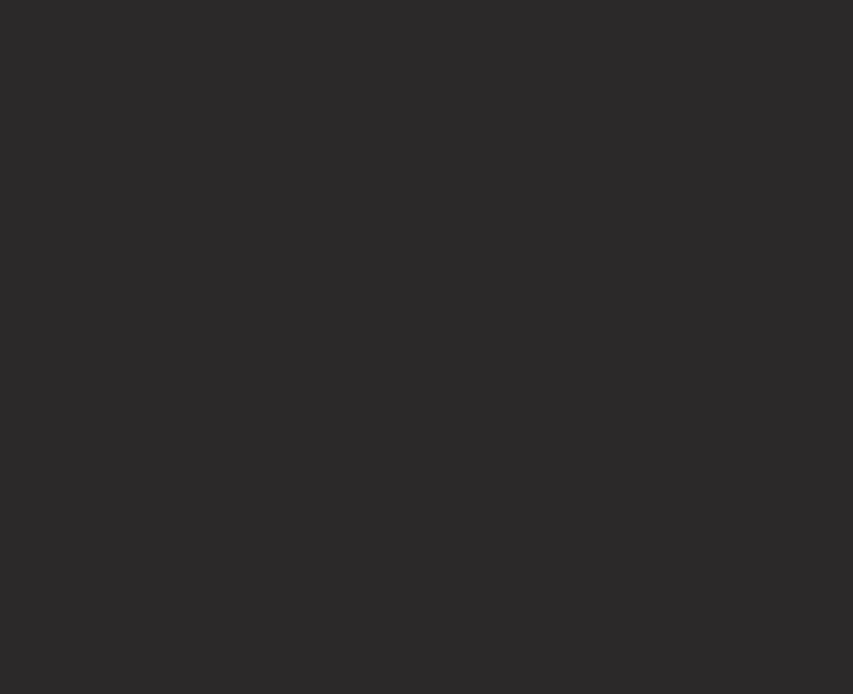
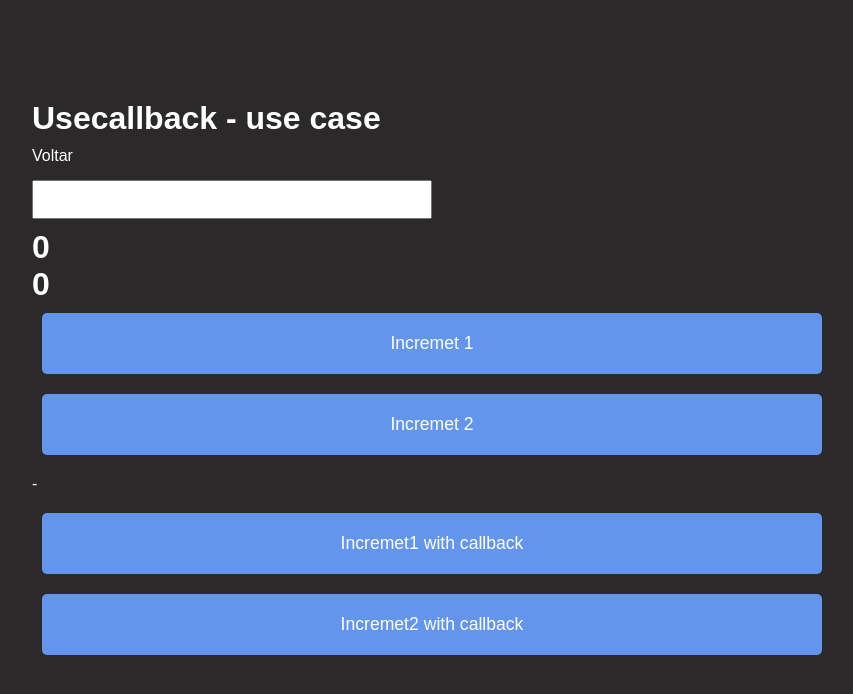
Before and after one commit to marcoscuomo/hooks, a React (Create React App) app: page /callback in a window 1280 px wide. Shown: the top 694 px of the page, without its empty margins (208-1061 px from the left). Built offline with nearby package versions, Linux system fonts and the light colour scheme.

Commit message:
Creating usecallback

```diff
--- /dev/null
+++ b/src/Callback.tsx
@@ -0,0 +1,49 @@
+import { useState, useCallback } from "react";
+import { Link } from "react-router-dom";
+
+import Display2 from "./components/Display2";
+import Display1 from "./components/Display1";
+
+export default function Callback() {
+
+  const [state, setState] = useState('');
+  const [digit1, setDigit1] = useState(0);
+  const [digit2, setDigit2] = useState(0);
+
+  const handleIncrement1 = useCallback(() => {
+    setDigit1(digit1 + 1)
+  }, [digit1])
+
+  const handleIncrement2 = useCallback(() => {
+    setDigit2(digit2 + 1)
+  }, [digit2])
+
+  const onChangeText = useCallback((event: any) => {
+    setState(event.target.value)
+  }, [])
+
+  return (
+    <main className="main">
+      <h1>Usecallback - use case</h1>
+      <p><Link to="/">Voltar</Link></p>
+
+
+      <div className="form_effect">
+        <input type="text" value={state} onChange={onChangeText} />
+      </div>
+
+      <div className="form_effect">
+        <Display1 digit={digit1} />
+        <Display2 digit={digit2} />
+
+        <button className="btnAction" onClick={() => setDigit1(digit1 + 1)}>Incremet 1</button>
+        <button className="btnAction" onClick={() => setDigit2(digit2 + 1)}>Incremet 2</button>
+        <p>-</p>
+        <button className="btnAction" onClick={handleIncrement1}>Incremet1 with callback</button>
+        <button className="btnAction" onClick={handleIncrement2}>Incremet2 with callback</button>
+      </div>
+
+
+    </main>
+  )
+}
--- a/src/Home.tsx
+++ b/src/Home.tsx
@@ -49,6 +49,9 @@ export default function Home() {
         <li>
           <Link to="/ref2">Use Ref 2</Link>
         </li>
+        <li>
+          <Link to="/callback">Use Callback</Link>
+        </li>
       </ul>
     </main>
   )
--- /dev/null
+++ b/src/components/Display1.tsx
@@ -0,0 +1,18 @@
+
+import {memo} from 'react';
+
+
+interface IPropsDisplay {
+  digit: number
+}
+
+function Display1({digit}: IPropsDisplay) {
+  console.log('Child1');
+
+  return (
+    <h1>{digit}</h1>
+  )
+}
+
+/*Render the element only once*/
+export default memo(Display1)
--- /dev/null
+++ b/src/components/Display2.tsx
@@ -0,0 +1,18 @@
+
+import {memo} from 'react';
+
+
+interface IPropsDisplay {
+  digit: number
+}
+
+function Display2({digit}: IPropsDisplay) {
+  console.log('Child2');
+
+  return (
+    <h1>{digit}</h1>
+  )
+}
+
+/*Render the element only once*/
+export default memo(Display2)
--- a/src/routes.tsx
+++ b/src/routes.tsx
@@ -16,6 +16,7 @@ import Context2 from './Context2'
 import MyHook1 from './MyHook1';
 import Ref1 from './Ref1';
 import Ref2 from './Ref2';
+import Callback from './Callback';
 
 export default function Routes() {
   return(
@@ -35,6 +36,7 @@ export default function Routes() {
       <Route component = { MyHook1 } path="/myhook1" exact />
       <Route component = { Ref1 } path="/ref1" exact />
       <Route component = { Ref2 } path="/ref2" exact />
+      <Route component = { Callback } path="/callback" exact />
 
     </BrowserRouter>
   )
```
